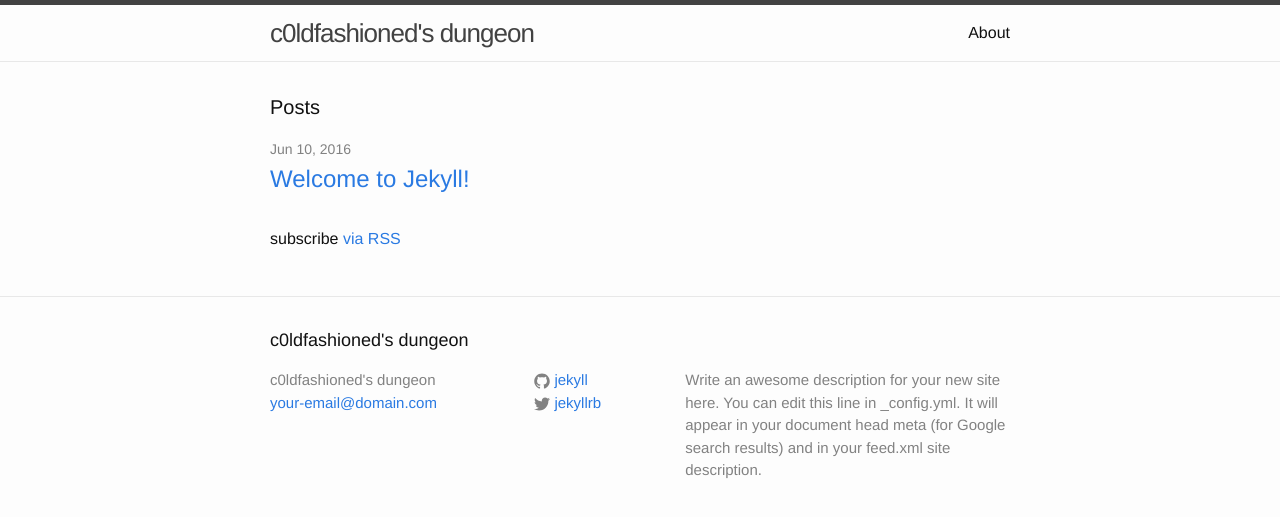
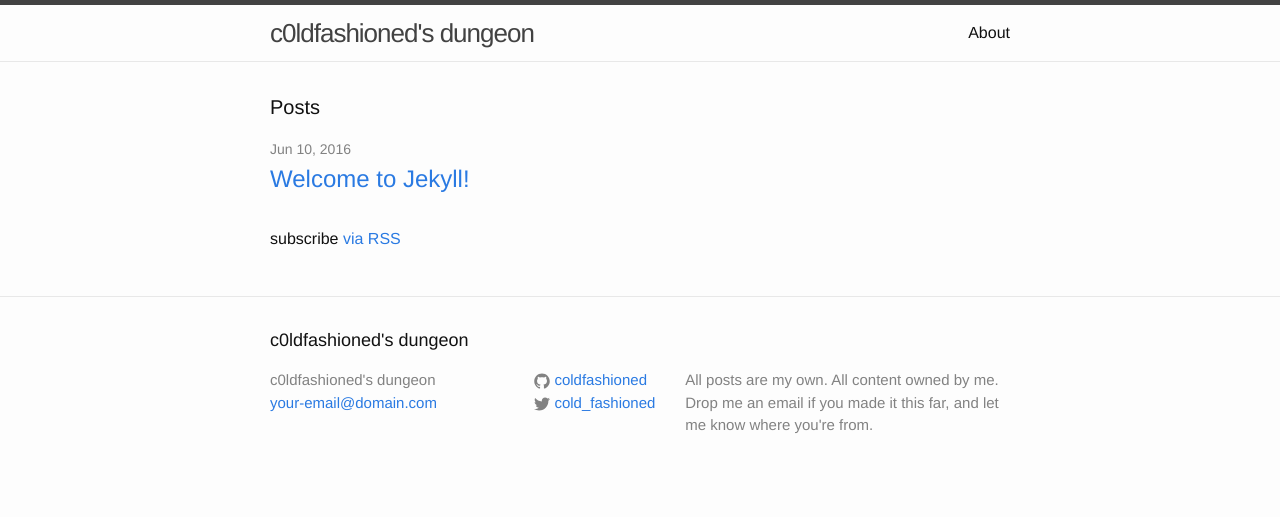
Before and after one commit to coldfashioned/coldfashioned.github.io, a Jekyll site: the page built from index.html, in a window 1280 px wide. Shown: the top 517 px of the page. Built offline with Jekyll 4.4.1, drawn with Linux system fonts in a browser that asks for light colours.

Commit message:
update config
New site info, new twitter and git handles, Still just testing everything out.

```diff
--- a/_config.yml
+++ b/_config.yml
@@ -9,13 +9,12 @@
 title: c0ldfashioned's dungeon
 email: your-email@domain.com
 description: > # this means to ignore newlines until "baseurl:"
-  Write an awesome description for your new site here. You can edit this
-  line in _config.yml. It will appear in your document head meta (for
-  Google search results) and in your feed.xml site description.
+  All posts are my own. All content owned by me. Drop me an email
+  if you made it this far, and let me know where you're from.
 baseurl: "" # the subpath of your site, e.g. /blog
-url: "http://yourdomain.com" # the base hostname & protocol for your site
-twitter_username: jekyllrb
-github_username:  jekyll
+url: "http://c0ldfashioned.net" # the base hostname & protocol for your site
+twitter_username: cold_fashioned
+github_username:  coldfashioned
 
 # Build settings
 markdown: kramdown
```
